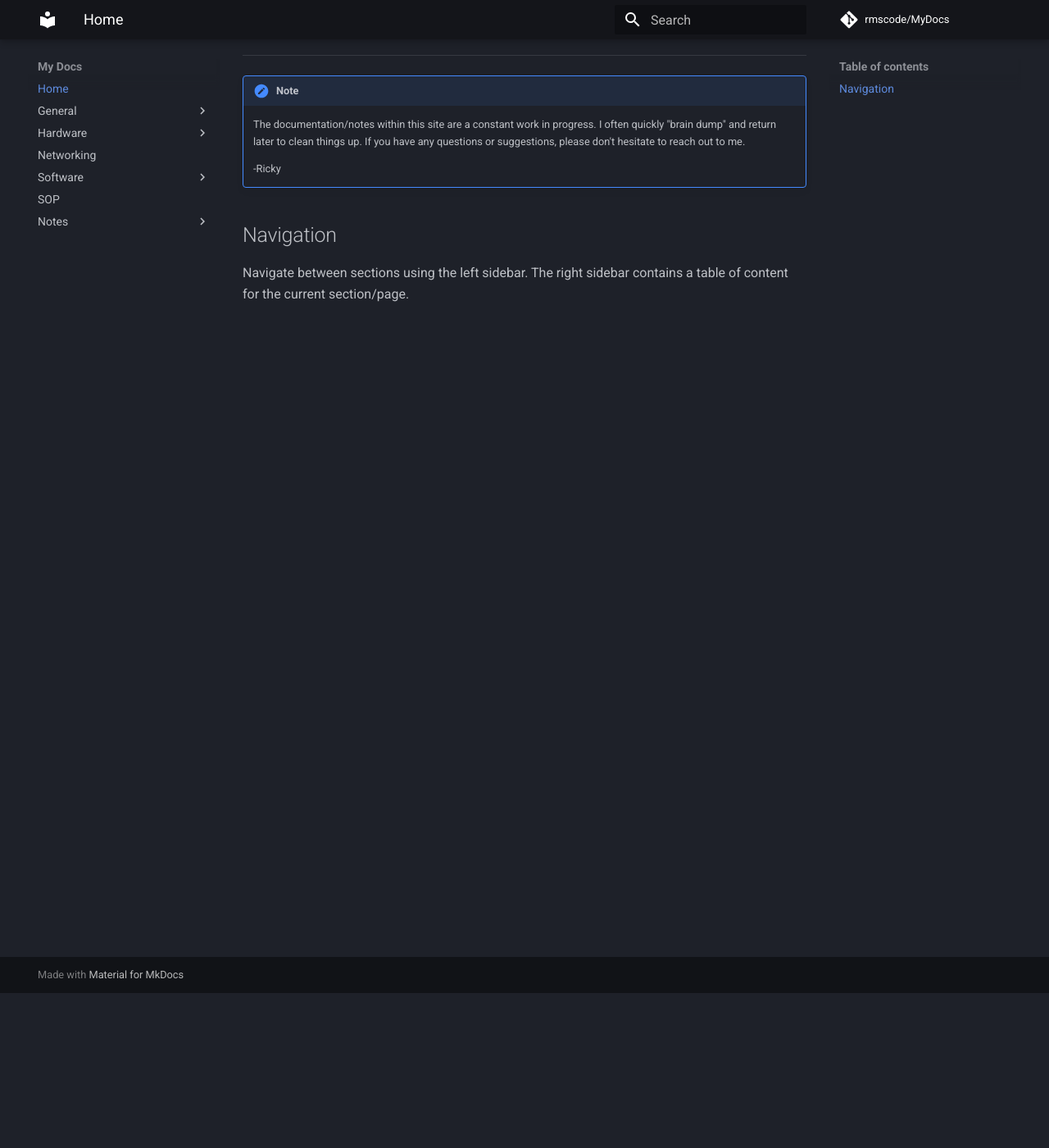
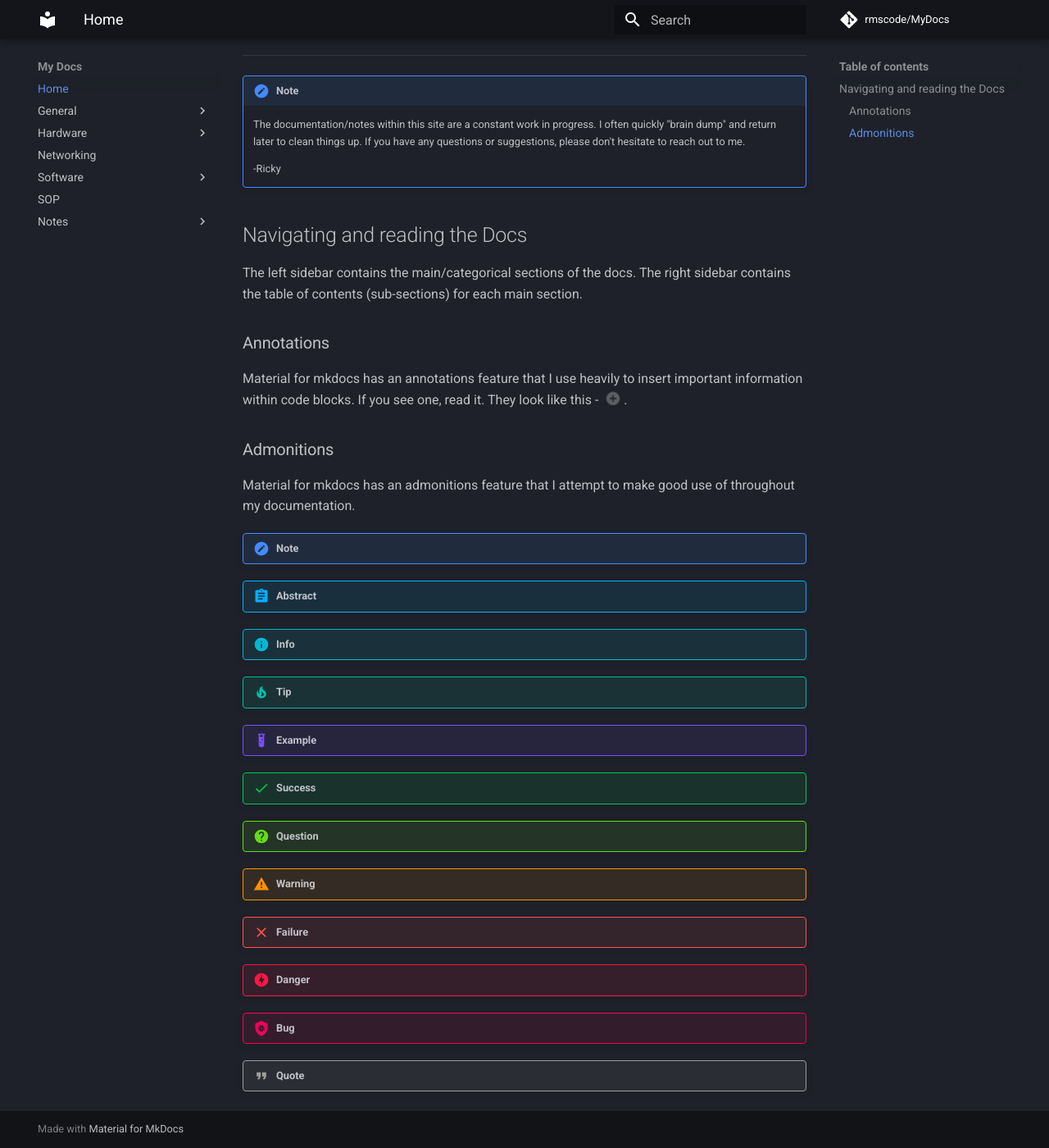
Before and after one commit to rmscode/binary-garden, an MkDocs documentation site: the page built from docs/index.md, in a window 1280 px wide and 1400 px high, scrolled down 189 px. Shown: the whole window at 82% size. Built offline with MkDocs 1.6.1 and Material for MkDocs 9.7.7, drawn with Linux system fonts in a browser that asks for light colours; comment, search, counter and statistics services are not loaded.

Commit message:
Update index.md

```diff
--- a/docs/index.md
+++ b/docs/index.md
@@ -10,6 +10,41 @@ This static site was generated using [MkDocs](https://www.mkdocs.org). The theme
 
     -Ricky
 
-## Navigation
+## Navigating and reading the Docs
 
-Navigate between sections using the left sidebar. The right sidebar contains a table of content for the current section/page.
+The left sidebar contains the main/categorical sections of the docs. The right sidebar contains the table of contents (sub-sections) for each main section.
+
+### Annotations
+
+Material for mkdocs has an annotations feature that I use heavily to insert important information within code blocks. If you see one, read it. They look like this - (1).
+{ .annotate }
+
+1.  :-)
+
+### Admonitions
+
+Material for mkdocs has an admonitions feature that I attempt to make good use of throughout my documentation.
+
+!!! note
+
+!!! abstract
+
+!!! info
+
+!!! tip
+
+!!! example
+
+!!! success
+
+!!! question
+
+!!! warning
+
+!!! failure
+
+!!! danger
+
+!!! bug
+
+!!! quote
```
